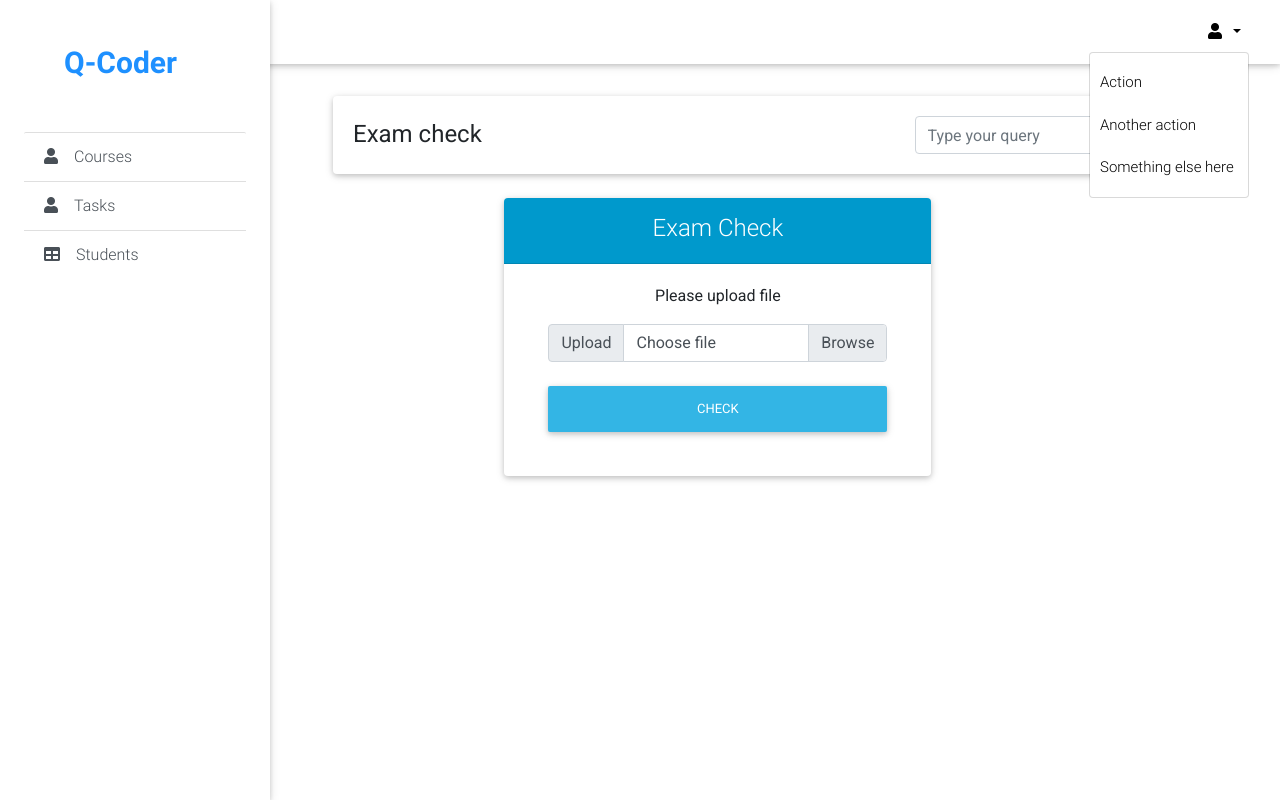
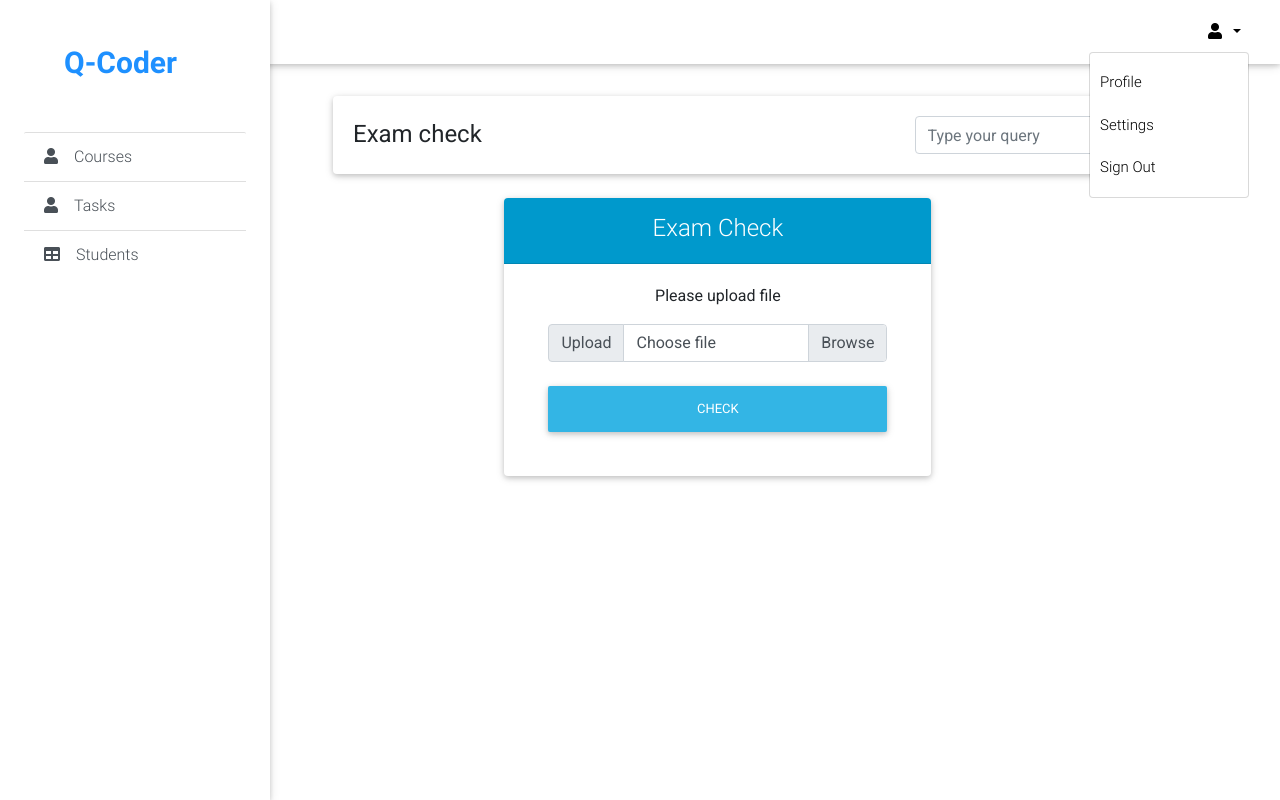
Before and after one commit to madinaturginbayeva/q-coder, a Django app: page /exams in a window 1280 px wide, after a click that opens the changed part. Run offline with Django 3.2, Linux system fonts and the light colour scheme; a user stored in the database is signed in; some libraries are stand-ins or nearby versions.

Commit message:
add profile to base in course

```diff
--- a/qcoder/qmain/templates/qmain/base_in_course.html
+++ b/qcoder/qmain/templates/qmain/base_in_course.html
@@ -54,9 +54,9 @@
               </a>
               <div class="dropdown-menu dropdown-menu-right dropdown-default"
                 aria-labelledby="navbarDropdownMenuLink-333">
-                <a class="dropdown-item" href="#">Action</a>
-                <a class="dropdown-item" href="#">Another action</a>
-                <a class="dropdown-item" href="#">Something else here</a>
+                <a class="dropdown-item" href="{% url 'profile' %}">Profile</a>
+                <a class="dropdown-item" href="#">Settings</a>
+                <a class="dropdown-item" href="{% url 'logout' %}">Sign Out</a>
               </div>
             </li>
           </ul>
```
